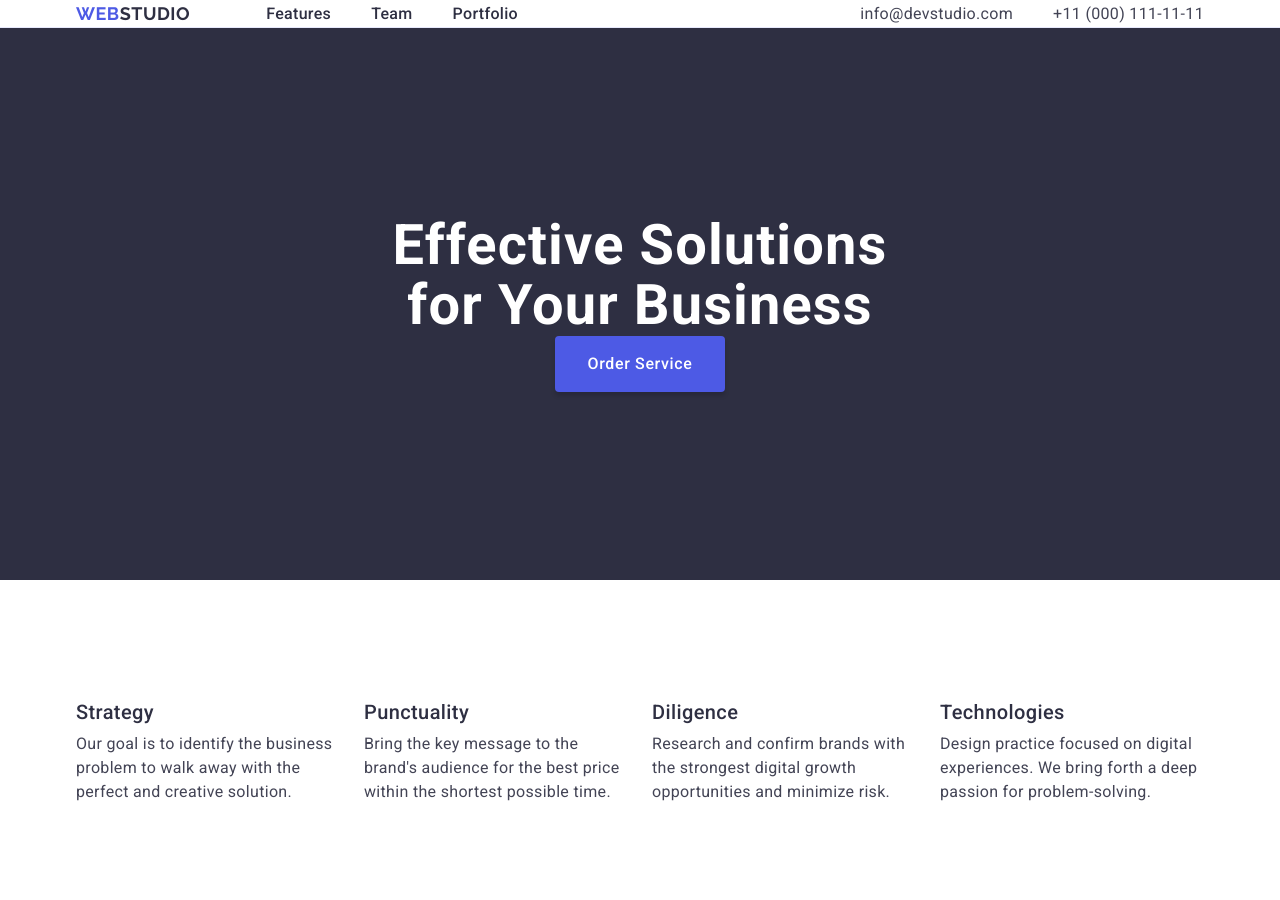
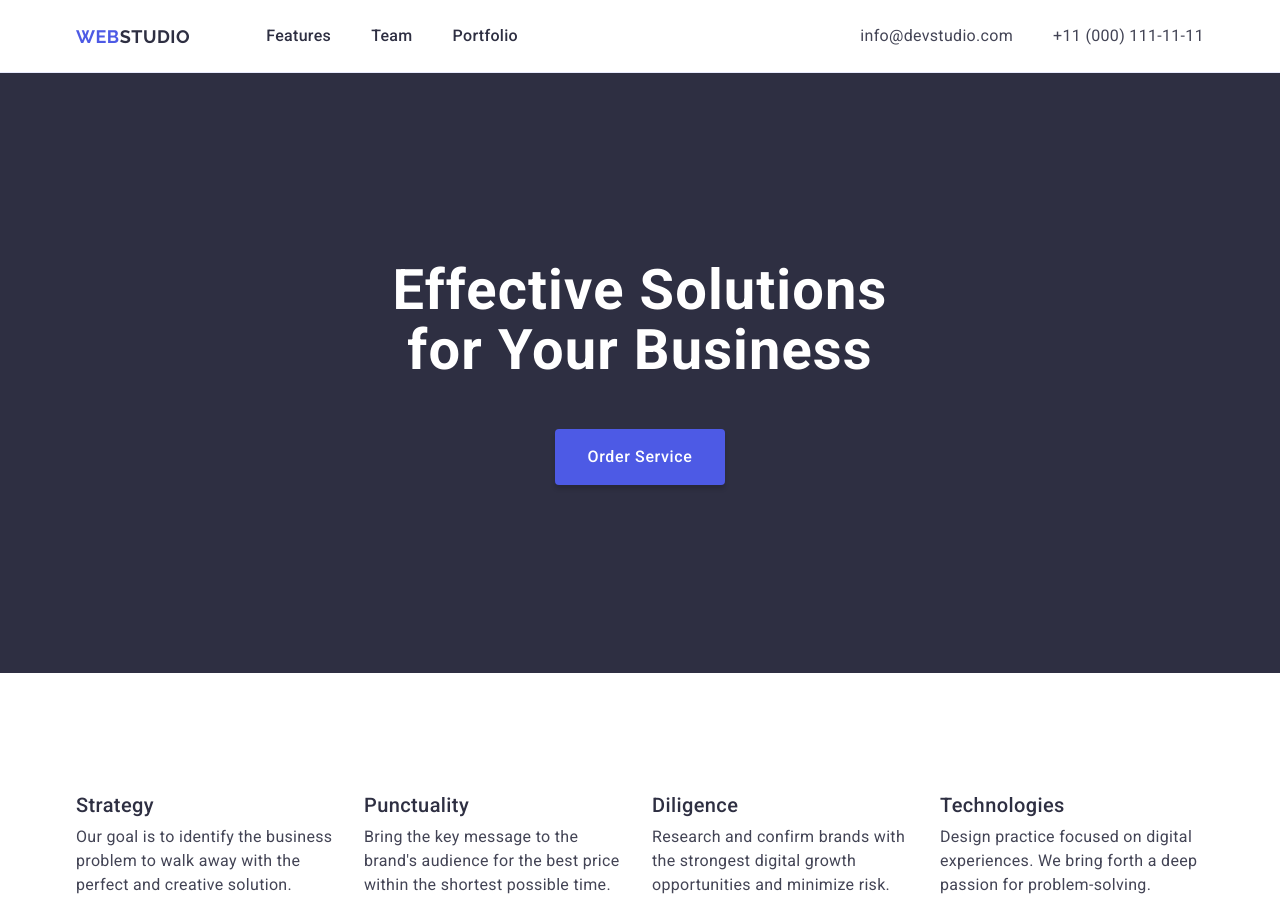
Before and after one commit to MonichPolina/goit-markup-hw-03, a plain HTML site: page index.html in a window 1280 px wide. Shown: the top 900 px of the page. Drawn offline with nearby package versions, Linux system fonts and the light colour scheme.

Commit message:
update number 5

```diff
--- a/css/common.css
+++ b/css/common.css
@@ -49,8 +49,14 @@ ul {
 h1,h2,h3,p {
     margin: 0;
 }
- .container{
+.container{
     max-width: 1158px;
     margin: 0 auto;
     padding: 0 15px;
  }
+
+.main-title{
+    display: block;
+    padding-top: 24px;
+    padding-bottom: 24px;
+}
--- a/css/header.css
+++ b/css/header.css
@@ -26,8 +26,6 @@
     text-decoration: none;
     font-style: normal;
 }
-
-
 
 .web-logo {
     font-weight: 700;
@@ -78,5 +76,9 @@
 .navigation-adress {
     display: flex;
     gap: 40px;
-
 }
+.navigation-adress a {
+    display: block;
+    padding-top: 24px;
+    padding-bottom: 24px;
+}
--- a/css/hero.css
+++ b/css/hero.css
@@ -27,8 +27,7 @@ border-radius: 4px;
     color: #fff;
     line-height: 1.07;
     max-width: 496px;
-    margin-bottom: 48px;
-    margin: 0 auto;
+    margin: 0 auto 48px;
 }
 .hero{
     padding-top: 188px;
```
